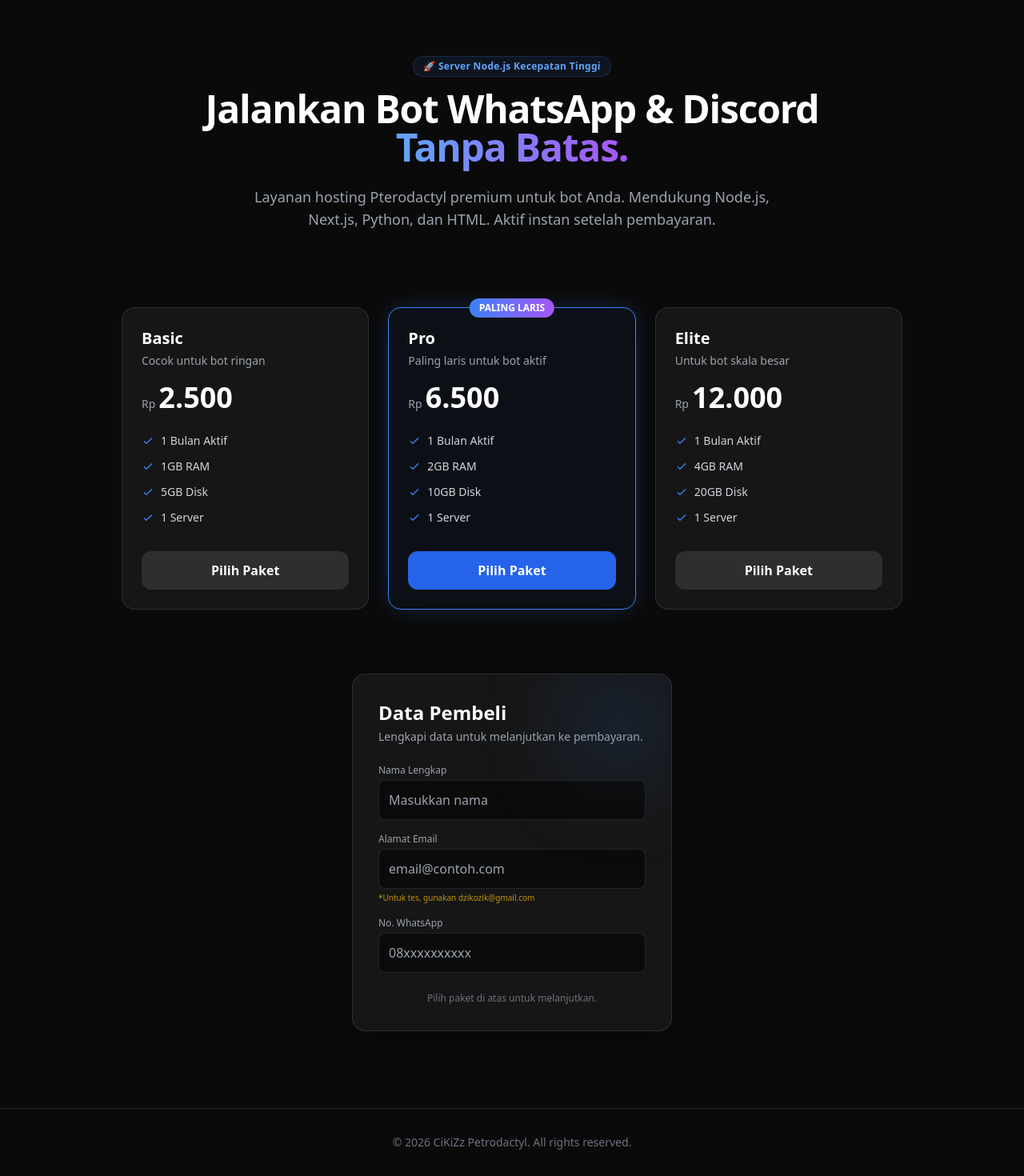
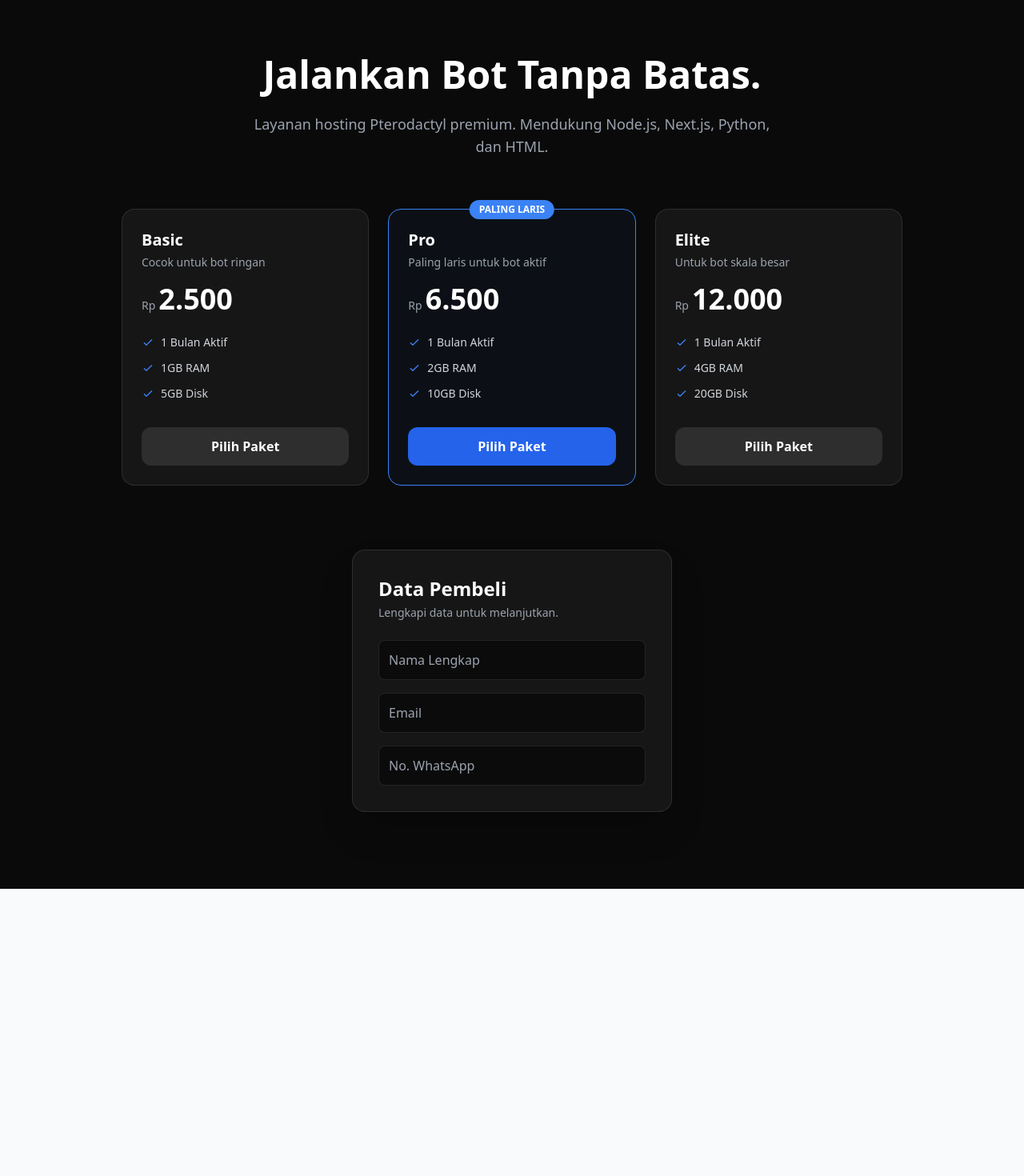
Before and after one commit to ZetsuXlinee/CiKiZz-Pterodactyl, a Next.js app: page / in a window 1280 px wide. Shown: the part 80-1550 px from the top of the page at 80% size. After the commit the page ends 1191 px from the top, so only its background shows below. Built offline with nearby package versions, Linux system fonts and the light colour scheme.

Commit message:
Update page.tsx

```diff
--- a/app/page.tsx
+++ b/app/page.tsx
@@ -2,14 +2,15 @@
 import { useState } from 'react';
 
 const plans = [
-  { id: 'basic', name: 'Basic', price: 2500, desc: 'Cocok untuk bot ringan', features: ['1 Bulan Aktif', '1GB RAM', '5GB Disk', '1 Server'] },
-  { id: 'pro', name: 'Pro', price: 6500, desc: 'Paling laris untuk bot aktif', features: ['1 Bulan Aktif', '2GB RAM', '10GB Disk', '1 Server'], popular: true },
-  { id: 'elite', name: 'Elite', price: 12000, desc: 'Untuk bot skala besar', features: ['1 Bulan Aktif', '4GB RAM', '20GB Disk', '1 Server'] },
+  { id: 'basic', name: 'Basic', price: 2500, desc: 'Cocok untuk bot ringan', features: ['1 Bulan Aktif', '1GB RAM', '5GB Disk'] },
+  { id: 'pro', name: 'Pro', price: 6500, desc: 'Paling laris untuk bot aktif', features: ['1 Bulan Aktif', '2GB RAM', '10GB Disk'], popular: true },
+  { id: 'elite', name: 'Elite', price: 12000, desc: 'Untuk bot skala besar', features: ['1 Bulan Aktif', '4GB RAM', '20GB Disk'] },
 ];
 
 export default function Home() {
   const [form, setForm] = useState({ name: '', email: '', phone: '' });
   const [loading, setLoading] = useState(false);
+  const [qrData, setQrData] = useState<{img: string, total: number, ref: string} | null>(null);
 
   async function handleBuy(planId: string) {
     if (!form.name || !form.email || !form.phone) {
@@ -22,21 +23,14 @@ export default function Home() {
       const res = await fetch('/api/checkout', {
         method: 'POST',
         headers: { 'Content-Type': 'application/json' },
-        // FIX BUG: Mengubah customerName menjadi name, dll agar sesuai dengan API
-        body: JSON.stringify({
-          planId,
-          name: form.name,
-          email: form.email,
-          phone: form.phone
-        }),
+        body: JSON.stringify({ planId, name: form.name, email: form.email, phone: form.phone }),
       });
 
       const data = await res.json();
 
-      if (data.checkout_url) {
-        window.location.href = data.checkout_url;
+      if (data.qr_image) {
+        setQrData({ img: data.qr_image, total: data.total_amount, ref: data.ref });
       } else {
-        // Menampilkan pesan error yang lebih jelas jika API gagal
         alert(data.error ? JSON.stringify(data.error) : 'Terjadi kesalahan sistem.');
       }
     } catch (err) {
@@ -48,65 +42,41 @@ export default function Home() {
 
   return (
     <div className="min-h-screen bg-[#0a0a0a] text-white selection:bg-blue-500/30">
-
       {/* Navbar */}
-      <nav className="border-b border-white/10 bg-black/50 backdrop-blur-md sticky top-0 z-50">
+      <nav className="border-b border-white/10 bg-black/50 backdrop-blur-md sticky top-0 z-40">
         <div className="max-w-5xl mx-auto px-6 py-4 flex justify-between items-center">
-          <h1 className="text-xl font-bold bg-gradient-to-r from-blue-400 to-purple-500 bg-clip-text text-transparent">
-            CiKiZz Petrodactyl
-          </h1>
+          <h1 className="text-xl font-bold bg-gradient-to-r from-blue-400 to-purple-500 bg-clip-text text-transparent">CiKiZz Petrodactyl</h1>
           <div className="flex gap-4 text-sm font-medium text-gray-300">
-            <a href="/login" className="hover:text-white transition">Login</a>
-            <a href="/register" className="px-4 py-2 bg-white/10 hover:bg-white/20 rounded-lg transition">Daftar</a>
+            <a href="/login" className="hover:text-white">Login</a>
+            <a href="/register" className="px-4 py-2 bg-white/10 rounded-lg">Daftar</a>
           </div>
         </div>
       </nav>
 
-      {/* Hero Section */}
       <header className="max-w-4xl mx-auto px-6 pt-20 pb-16 text-center">
-        <div className="inline-block mb-4 px-3 py-1 rounded-full bg-blue-500/10 border border-blue-500/20 text-blue-400 text-xs font-semibold tracking-wide">
-          🚀 Server Node.js Kecepatan Tinggi
-        </div>
-        <h1 className="text-4xl md:text-5xl font-extrabold mb-6 tracking-tight">
-          Jalankan Bot WhatsApp & Discord <br className="hidden md:block"/>
-          <span className="bg-gradient-to-r from-blue-400 to-purple-500 bg-clip-text text-transparent">Tanpa Batas.</span>
-        </h1>
-        <p className="text-gray-400 text-lg mb-8 max-w-2xl mx-auto">
-          Layanan hosting Pterodactyl premium untuk bot Anda. Mendukung Node.js, Next.js, Python, dan HTML. Aktif instan setelah pembayaran.
-        </p>
+        <h1 className="text-4xl md:text-5xl font-extrabold mb-6">Jalankan Bot Tanpa Batas.</h1>
+        <p className="text-gray-400 text-lg max-w-2xl mx-auto">Layanan hosting Pterodactyl premium. Mendukung Node.js, Next.js, Python, dan HTML.</p>
       </header>
 
-      {/* Pricing Cards */}
       <section className="max-w-5xl mx-auto px-6 pb-20">
         <div className="grid md:grid-cols-3 gap-6">
           {plans.map((p) => (
-            <div key={p.id} className={`relative p-6 rounded-2xl border ${p.popular ? 'border-blue-500 bg-blue-500/5 shadow-[0_0_30px_-5px_rgba(59,130,246,0.3)]' : 'border-white/10 bg-white/5'} flex flex-col transition-all duration-300 hover:-translate-y-1`}>
-              {p.popular && (
-                <div className="absolute top-0 left-1/2 -translate-x-1/2 -translate-y-1/2 bg-gradient-to-r from-blue-500 to-purple-500 text-white text-xs font-bold px-3 py-1 rounded-full">
-                  PALING LARIS
-                </div>
-              )}
+            <div key={p.id} className={`relative p-6 rounded-2xl border ${p.popular ? 'border-blue-500 bg-blue-500/5' : 'border-white/10 bg-white/5'} flex flex-col`}>
+              {p.popular && <div className="absolute top-0 left-1/2 -translate-x-1/2 -translate-y-1/2 bg-blue-500 text-white text-xs font-bold px-3 py-1 rounded-full">PALING LARIS</div>}
               <h2 className="text-xl font-bold mb-1">{p.name}</h2>
               <p className="text-sm text-gray-400 mb-4">{p.desc}</p>
               <div className="mb-6 flex items-baseline gap-1">
                 <span className="text-gray-400 text-sm">Rp</span>
                 <span className="text-4xl font-extrabold">{p.price.toLocaleString('id-ID')}</span>
               </div>
-
               <ul className="space-y-3 mb-8 flex-1">
                 {p.features.map((f, i) => (
                   <li key={i} className="flex items-center gap-2 text-sm text-gray-300">
-                    <svg className="w-4 h-4 text-blue-500" fill="none" viewBox="0 0 24 24" stroke="currentColor"><path strokeLinecap="round" strokeLinejoin="round" strokeWidth="2" d="M5 13l4 4L19 7" /></svg>
-                    {f}
+                    <svg className="w-4 h-4 text-blue-500" fill="none" viewBox="0 0 24 24" stroke="currentColor"><path strokeLinecap="round" strokeLinejoin="round" strokeWidth="2" d="M5 13l4 4L19 7" /></svg>{f}
                   </li>
                 ))}
               </ul>
-
-              <button
-                onClick={() => handleBuy(p.id)}
-                disabled={loading}
-                className={`w-full py-3 rounded-xl font-semibold transition-all ${p.popular ? 'bg-blue-600 hover:bg-blue-500 text-white' : 'bg-white/10 hover:bg-white/20 text-white'}`}
-              >
+              <button onClick={() => handleBuy(p.id)} disabled={loading} className={`w-full py-3 rounded-xl font-semibold ${p.popular ? 'bg-blue-600 hover:bg-blue-500' : 'bg-white/10 hover:bg-white/20'}`}>
                 {loading ? 'Memproses...' : 'Pilih Paket'}
               </button>
             </div>
@@ -114,38 +84,30 @@ export default function Home() {
         </div>
       </section>
 
-      {/* Checkout Form */}
       <section className="max-w-md mx-auto px-6 pb-24">
-        <div className="bg-white/5 border border-white/10 p-8 rounded-2xl shadow-2xl relative overflow-hidden">
-          {/* Efek Glow di belakang form */}
-          <div className="absolute top-0 right-0 w-32 h-32 bg-blue-500/20 blur-[60px] rounded-full"></div>
-
+        <div className="bg-white/5 border border-white/10 p-8 rounded-2xl shadow-2xl">
           <h3 className="text-2xl font-bold mb-1">Data Pembeli</h3>
-          <p className="text-sm text-gray-400 mb-6">Lengkapi data untuk melanjutkan ke pembayaran.</p>
-
-          <div className="space-y-4 relative z-10">
-            <div>
-              <label className="block text-xs font-medium text-gray-400 mb-1">Nama Lengkap</label>
-              <input className="w-full bg-black/50 border border-white/10 p-3 rounded-lg text-white focus:outline-none focus:border-blue-500 transition-colors" placeholder="Masukkan nama" value={form.name} onChange={(e) => setForm({ ...form, name: e.target.value })} />
-            </div>
-            <div>
-              <label className="block text-xs font-medium text-gray-400 mb-1">Alamat Email</label>
-              <input className="w-full bg-black/50 border border-white/10 p-3 rounded-lg text-white focus:outline-none focus:border-blue-500 transition-colors" placeholder="email@contoh.com" type="email" value={form.email} onChange={(e) => setForm({ ...form, email: e.target.value })} />
-              <p className="text-[10px] text-yellow-500/80 mt-1">*Untuk tes, gunakan dzikozik@gmail.com</p>
-            </div>
-            <div>
-              <label className="block text-xs font-medium text-gray-400 mb-1">No. WhatsApp</label>
-              <input className="w-full bg-black/50 border border-white/10 p-3 rounded-lg text-white focus:outline-none focus:border-blue-500 transition-colors" placeholder="08xxxxxxxxxx" value={form.phone} onChange={(e) => setForm({ ...form, phone: e.target.value })} />
-            </div>
+          <p className="text-sm text-gray-400 mb-6">Lengkapi data untuk melanjutkan.</p>
+          <div className="space-y-4">
+            <input className="w-full bg-black/50 border border-white/10 p-3 rounded-lg text-white" placeholder="Nama Lengkap" value={form.name} onChange={(e) => setForm({ ...form, name: e.target.value })} />
+            <input className="w-full bg-black/50 border border-white/10 p-3 rounded-lg text-white" placeholder="Email" type="email" value={form.email} onChange={(e) => setForm({ ...form, email: e.target.value })} />
+            <input className="w-full bg-black/50 border border-white/10 p-3 rounded-lg text-white" placeholder="No. WhatsApp" value={form.phone} onChange={(e) => setForm({ ...form, phone: e.target.value })} />
           </div>
-          <p className="text-center text-xs text-gray-500 mt-6">Pilih paket di atas untuk melanjutkan.</p>
         </div>
       </section>
 
-      {/* Footer */}
-      <footer className="border-t border-white/10 py-8 text-center text-sm text-gray-500">
-        &copy; {new Date().getFullYear()} CiKiZz Petrodactyl. All rights reserved.
-      </footer>
+      {/* MODAL QR CODE */}
+      {qrData && (
+        <div className="fixed inset-0 bg-black/80 flex items-center justify-center p-4 z-50">
+          <div className="bg-white text-black p-6 rounded-2xl max-w-sm w-full text-center">
+            <h3 className="text-xl font-bold mb-2">Scan untuk Membayar</h3>
+            <p className="text-sm text-gray-600 mb-4">Total Tagihan: <b>Rp {qrData.total.toLocaleString('id-ID')}</b></p>
+            <img src={qrData.img} alt="QRIS" className="w-full rounded-lg mb-4" />
+            <p className="text-xs text-gray-500 mb-6">Ref: {qrData.ref}</p>
+            <button onClick={() => setQrData(null)} className="w-full bg-gray-200 py-3 rounded-lg font-semibold">Tutup</button>
+          </div>
+        </div>
+      )}
     </div>
   );
 }
```
